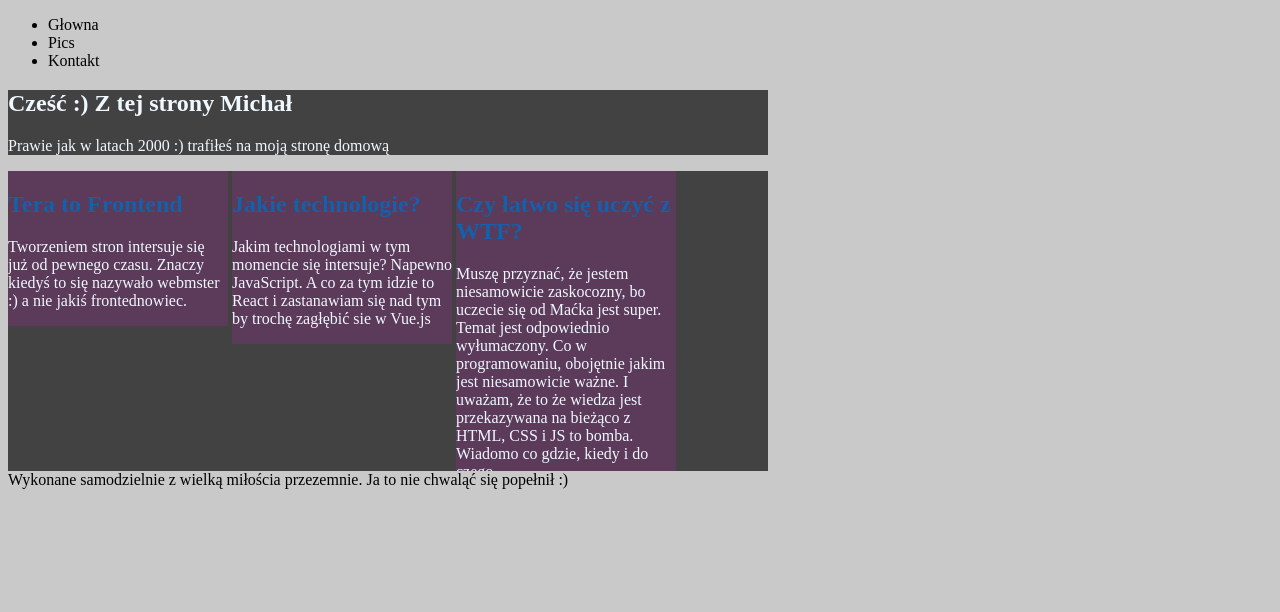
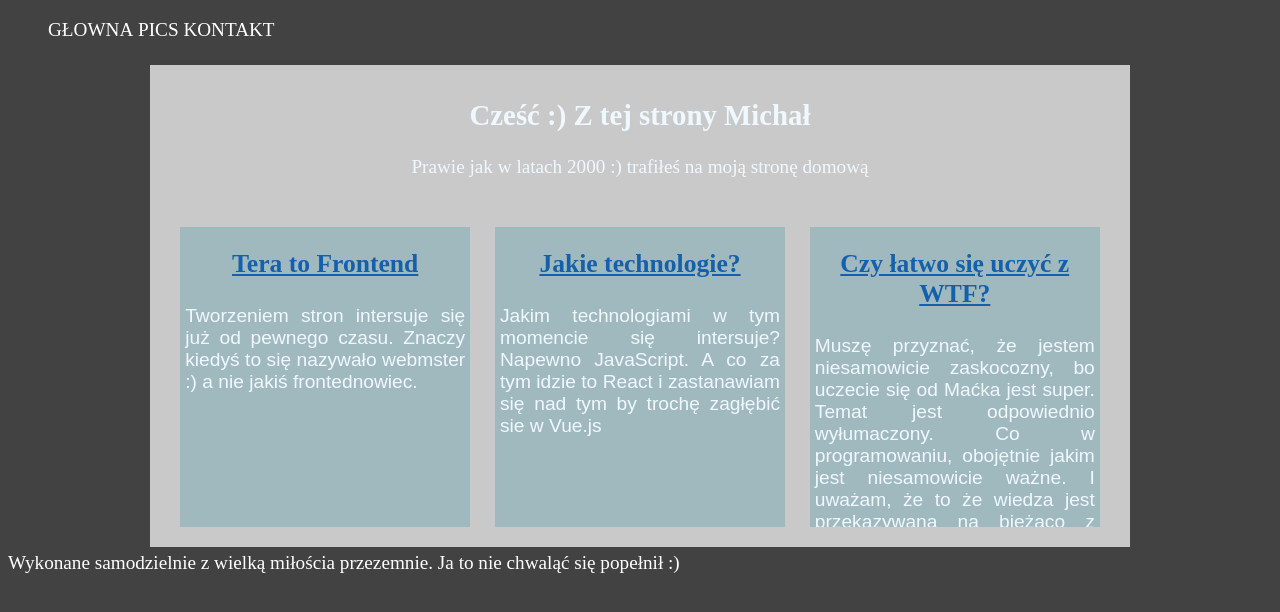
Before and after one commit to michal-danieluk/homepage, a plain HTML site: page index.html in a window 1280 px wide. Drawn offline with Linux system fonts and the light colour scheme.

Commit message:
BEM to be cont ...

```diff
--- a/style.css
+++ b/style.css
@@ -1,29 +1,56 @@
 body {
-    background-color: #c9c9c9;
+  background-color: #424242;
+  color: #fff;
+  font-size: 1.2rem;
 }
 
+nav {
+    display: block;
+    text-decoration: none;
+    text-transform: uppercase;
+}
+
+li {
+display: inline;
+
+}
 h2 {
   color: #1460aa;
 }
 
+main {
+  align-items: center;
+  padding: 5px;
+}
+
 .section__main {
-    background-color: #424242 ;
+    align-self: center;
+  background-color: #c9c9c9;
   color: aliceblue;
-display: block;
-max-width: 760px;
+  max-width: 75vw;
   vertical-align: top;
-
+  margin : auto;
+  padding: 10px;
+  text-align: center;
     }
 
 .article__main-box {
-    background-color: #5b3a5a;
+  background-color: #a0b9bf;
   display: inline-block;
-    max-width: 220px;
-    max-height: 300px;
-    overflow: hidden;
+  max-width: 290px;
+  height: 300px;
+  overflow: auto;
   vertical-align: top;
+  margin: 10px;
 }
 
-.article__main-h2 {}
+.article__main-h2 {
+    font-size: 1.6rem;
+    text-decoration:underline;
+}
 
-.article__main-paragraf {}
+.article__main-paragraf {
+    text-align: justify;
+    font-family: fantasy;
+    padding: 5px;
+}
```
Lines whose indentation alone changed are shown as unchanged.
